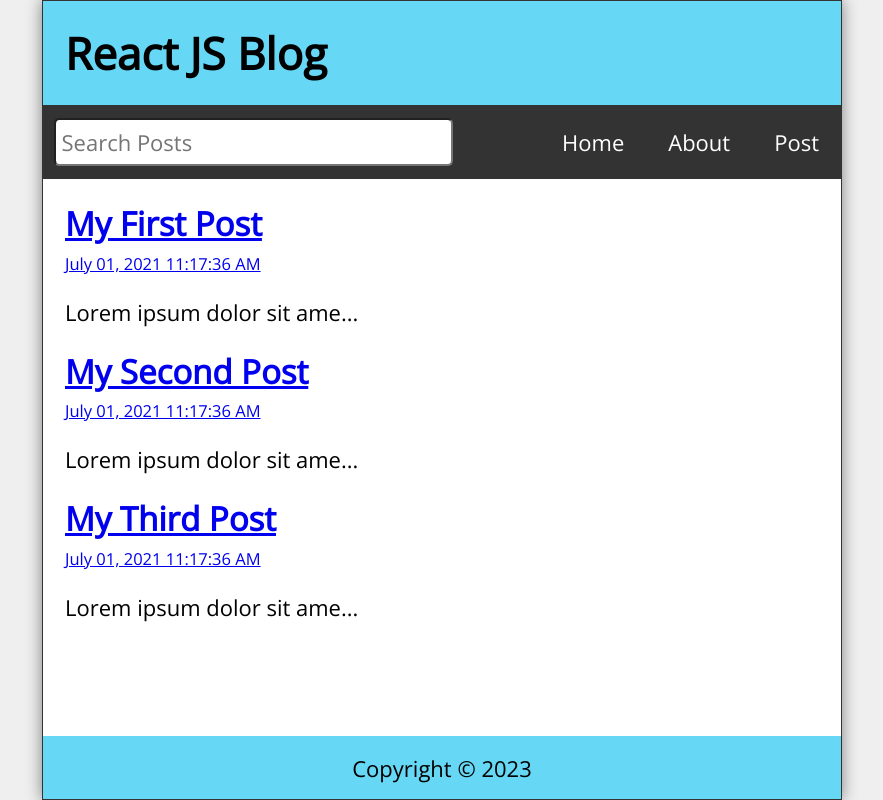
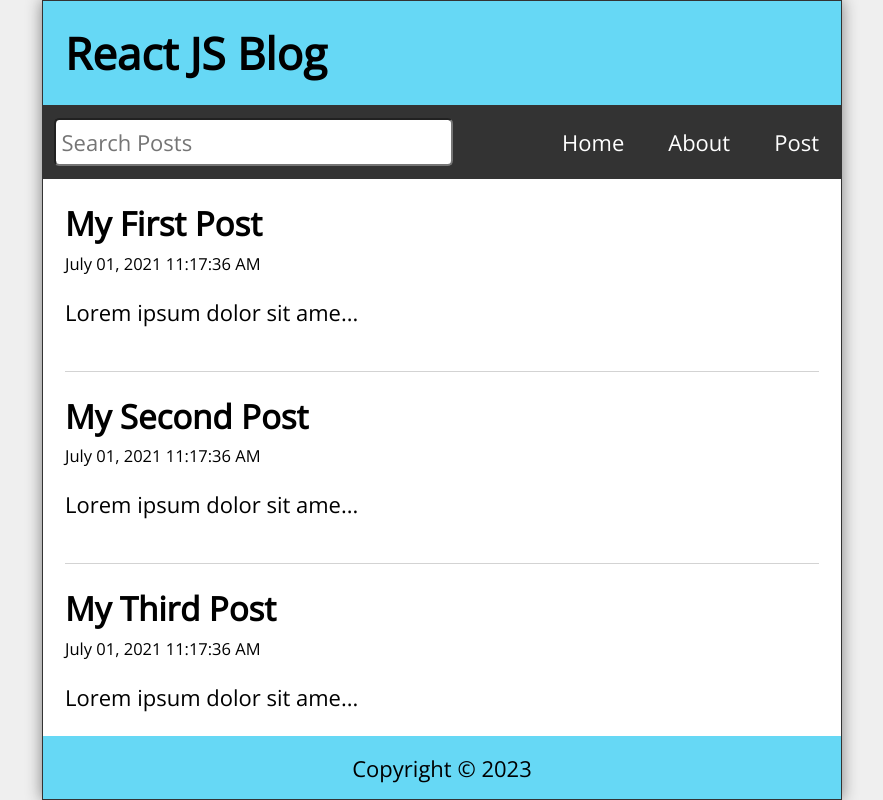
Before and after one commit to kpaccess/reactBlog-with-axios, a React (Vite) app: page / in a window 1280 px wide. Shown: the whole page, without its empty margins (198-1081 px from the left). Built offline with nearby package versions, Linux system fonts and the light colour scheme.

Commit message:
updated nowPost and post page

```diff
--- a/src/App.jsx
+++ b/src/App.jsx
@@ -1,8 +1,4 @@
-import {
-  Route,
-  Routes,
-  useNavigate,
-} from 'react-router-dom';
+import { Route, Routes, useNavigate } from 'react-router-dom';
 import { useState, useEffect } from 'react';
 
 import Header from './components/Header';
@@ -37,49 +33,45 @@ const App = () => {
     },
   ]);
   const [search, setSearch] = useState('');
-  const [searchResults, setSearchResults] =
-    useState([]);
+  const [searchResults, setSearchResults] = useState([]);
   const [postTitle, setPostTitle] = useState('');
   const [postBody, setPostBody] = useState();
 
   const navigate = useNavigate();
 
   const handleDelete = (id) => {
-    const postsList = posts.filter(
-      (post) => post.id !== id
-    );
+    const postsList = posts.filter((post) => post.id !== id);
     setPosts(postsList);
     navigate('/');
+  };
+
+  const handleSubmit = (id) => {
+    e.preventDefault();
+    console.log(' id ', id);
   };
 
   return (
     <div className="App">
       <Header title="React JS Blog" />
-      <Nav
-        search={search}
-        setSearch={setSearch}
-      />
+      <Nav search={search} setSearch={setSearch} />
       <Routes>
-        <Route
-          path="/"
-          element={<Home posts={posts} />}
-        />
-        <Route
-          path="/about"
-          element={<About />}
-        />
+        <Route path="/" element={<Home posts={posts} />} />
+        <Route path="/about" element={<About />} />
         <Route
           path="/post"
-          element={<NewPost />}
+          element={
+            <NewPost
+              postTitle={postTitle}
+              postBody={postBody}
+              setPostBody={setPostBody}
+              setPostTitle={setPostTitle}
+              handleSubmit={handleSubmit}
+            />
+          }
         />
         <Route
           path="/post/:id"
-          element={
-            <PostPage
-              posts={posts}
-              handleDelete={handleDelete}
-            />
-          }
+          element={<PostPage posts={posts} handleDelete={handleDelete} />}
         />
         <Route path="*" element={<Missing />} />
       </Routes>
--- a/src/components/NewPost.jsx
+++ b/src/components/NewPost.jsx
@@ -19,7 +19,6 @@ const NewPost = ({
         />
         <label htmlFor="postbody">Post:</label>
         <textarea
-          name=""
           id="postbody"
           required
           value={postBody}
--- a/src/components/Post.jsx
+++ b/src/components/Post.jsx
@@ -1,14 +1,15 @@
 import { Link } from 'react-router-dom';
 
 const Post = ({ post }) => {
+  const { id, title, datetime, body } = post;
   return (
-    <article className="Post">
-      <Link to={`/post/${post.id}`}>
-        <h2>{post.title}</h2>
-        <p className="postDate">{post.datetime}</p>
+    <article className="post">
+      <Link to={`/post/${id}`}>
+        <h2>{title}</h2>
+        <p className="postDate">{datetime}</p>
       </Link>
       <p className="postBody">
-        {post.body.length <= 25 ? post.body : `${post.body.slice(0, 25)}...`}
+        {body.length <= 25 ? body : `${body.slice(0, 25)}...`}
       </p>
     </article>
   );
```
